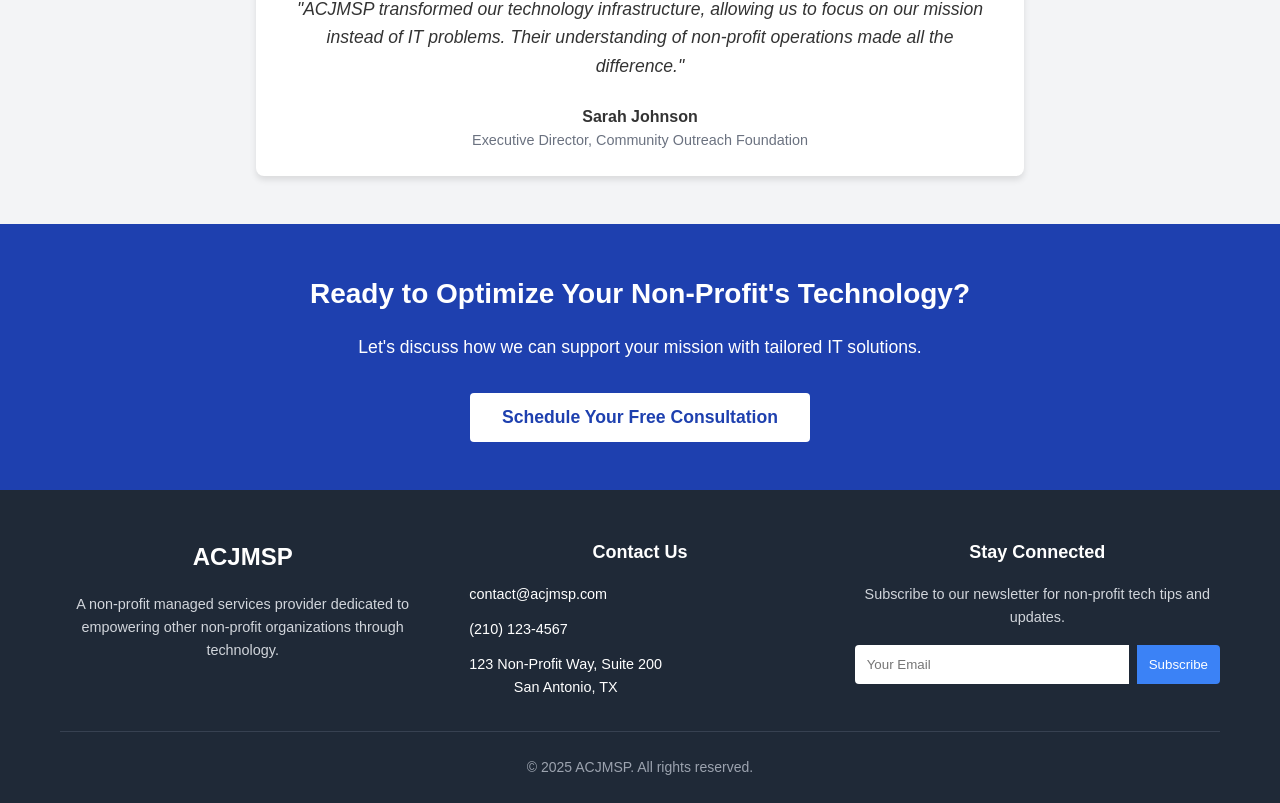
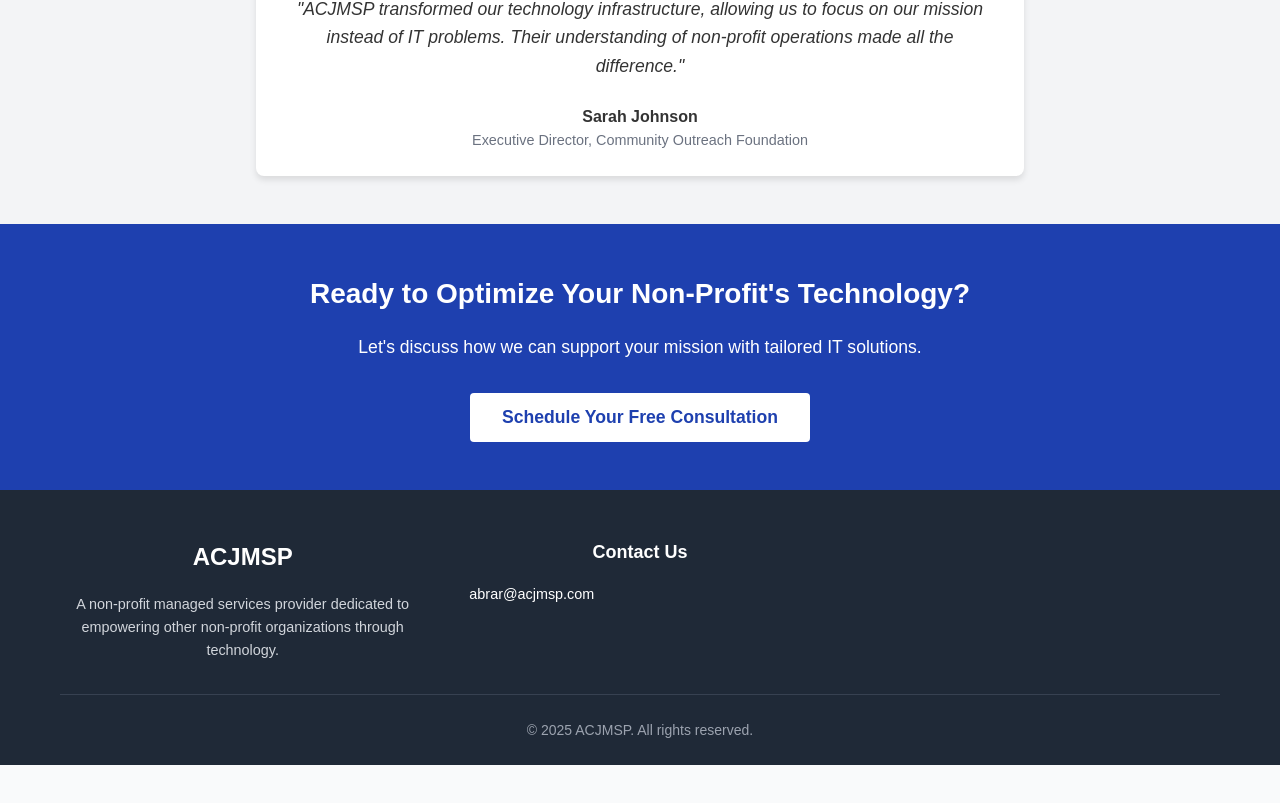
Before and after one commit to bakskal/acjmsp, a React (Create React App) app: page / in a window 1280 px wide. Shown: the part 1033-1836 px from the top of the page. After the commit the page ends 1798 px from the top, so only its background shows below. Built offline with nearby package versions, Linux system fonts and the light colour scheme.

Commit message:
parked addresses and newsletter

```diff
--- a/src/ACJMSPLandingPage.js
+++ b/src/ACJMSPLandingPage.js
@@ -208,18 +208,23 @@ export default function ACJMSPLandingPage() {
               <div className="contact-list">
                 <div className="contact-item">
                   <i className="fas fa-envelope contact-icon"></i>
-                  <span className="contact-text">contact@acjmsp.com</span>
+                  <span className="contact-text">abrar@acjmsp.com</span>
                 </div>
+
+                {/* Parked
                 <div className="contact-item">
                   <i className="fas fa-phone-alt contact-icon"></i>
                   <span className="contact-text">(210) 123-4567</span>
-                </div>
+                </div> */}
+
+                {/* Parked
                 <div className="contact-item">
                   <i className="fas fa-map-marker-alt contact-icon"></i>
                   <span className="contact-text">123 Non-Profit Way, Suite 200<br />San Antonio, TX </span>
-                </div>
+                </div> */}
               </div>
             </div>
+            {/*
             <div className="footer-column">
               <h4 className="footer-heading">Stay Connected</h4>
               <p className="newsletter-text">Subscribe to our newsletter for non-profit tech tips and updates.</p>
@@ -232,7 +237,7 @@ export default function ACJMSPLandingPage() {
                 />
                 <button className="newsletter-button">Subscribe</button>
               </div>
-            </div>
+            </div> */}
           </div>
           <div className="footer-bottom">
             <p className="copyright-text">© {new Date().getFullYear()} ACJMSP. All rights reserved.</p>
```
